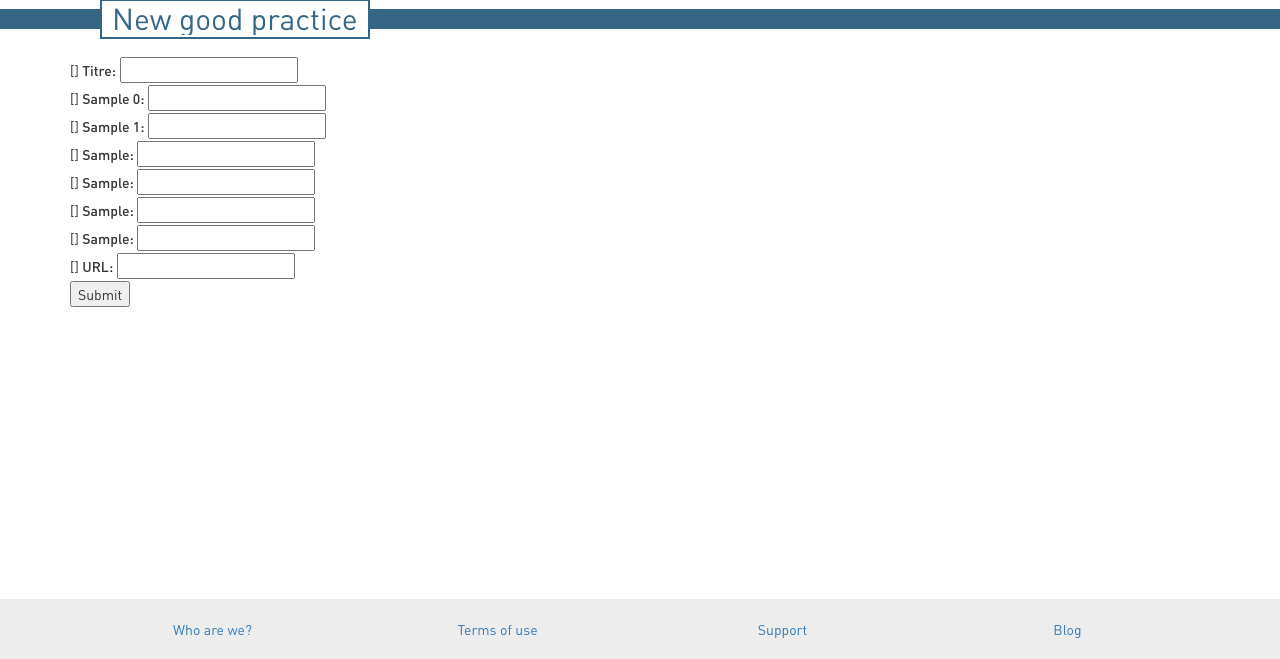
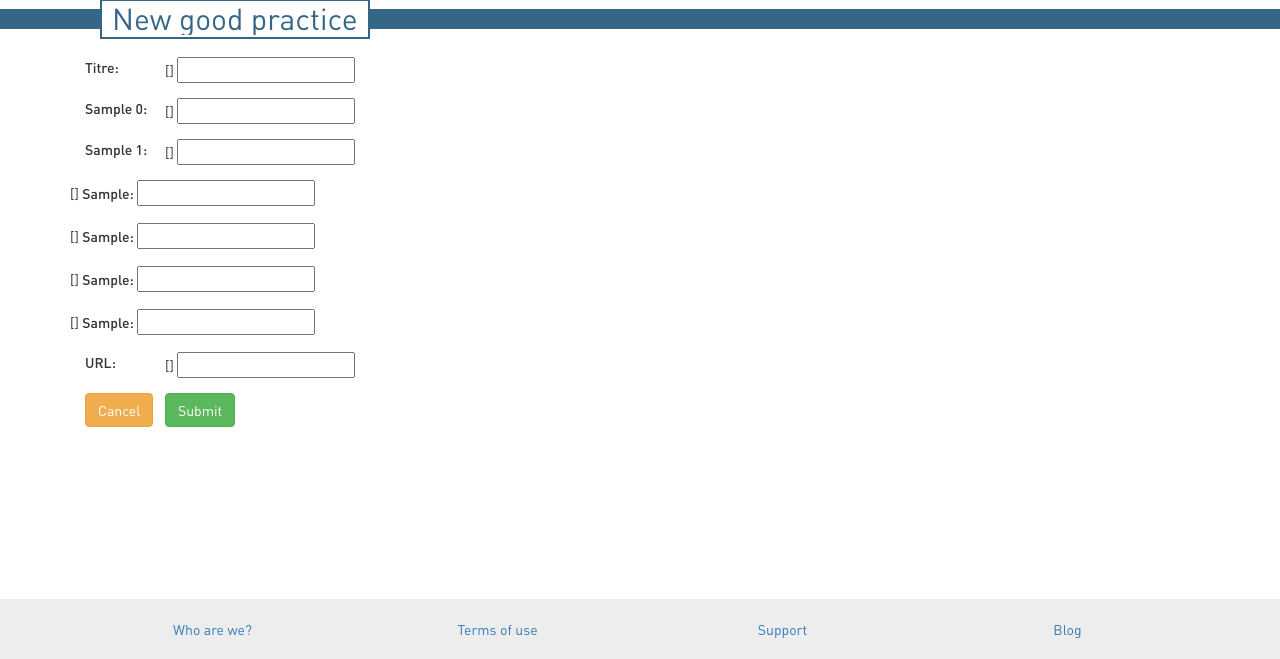
Before and after one commit to practishare/Practishare, a Django app: template practices/templates/practices/practice_form.html in a window 1280 px wide. Shown: the part 141-800 px from the top of the page. Run offline with Django 3.2, Linux system fonts and the light colour scheme; the template is opened without the code that fills it: most values are stand-ins (such as "Sample title", 1, 10 or a date in 2020); form fields are guessed from the names that the template uses; some libraries are stand-ins or nearby versions.

Commit message:
update: cancel button on forms

```diff
--- a/practices/templates/practices/practice_form.html
+++ b/practices/templates/practices/practice_form.html
@@ -8,47 +8,50 @@
 {{ form.non_field_errors }}
 <form action="" method="post">
     {% csrf_token %}
-    <div class="fieldWrapper">
+    <div class="fieldWrapper form-group">
         {{ form.subject.errors }}
-        <label for="{{ form.title.id_for_label }}">Titre:</label>
+        <label class="col-xs-1" for="{{ form.title.id_for_label }}">Titre:</label>
         {{ form.title }}
     </div>
-    <div class="fieldWrapper">
+    <div class="fieldWrapper form-group">
         {{ form.axis1.errors }}
-        <label for="{{ form.axis1.id_for_label }}">{{subject.axis_set.all.0.title}}:</label>
+        <label class="col-xs-1" for="{{ form.axis1.id_for_label }}">{{subject.axis_set.all.0.title}}:</label>
         {{ form.axis1 }}
     </div>
-    <div class="fieldWrapper">
+    <div class="fieldWrapper form-group">
         {{ form.axis2.errors }}
-        <label for="{{ form.axis2.id_for_label }}">{{subject.axis_set.all.1.title}}:</label>
+        <label class="col-xs-1" for="{{ form.axis2.id_for_label }}">{{subject.axis_set.all.1.title}}:</label>
         {{ form.axis2 }}
     </div>
 
-    <div class="fieldWrapper">
+    <div class="fieldWrapper form-group">
         {{ form.field1.errors }}
         <label for="{{ form.field1.id_for_label }}">{{subject.field1}}:</label>
         {{ form.field1 }}
     </div>
-    <div class="fieldWrapper">
+    <div class="fieldWrapper form-group">
         {{ form.field2.errors }}
         <label for="{{ form.field2.id_for_label }}">{{subject.field2}}:</label>
         {{ form.field2 }}
     </div>
-    <div class="fieldWrapper">
+    <div class="fieldWrapper form-group">
         {{ form.field3.errors }}
         <label for="{{ form.field3.id_for_label }}">{{subject.field3}}:</label>
         {{ form.field3 }}
     </div>
-    <div class="fieldWrapper">
+    <div class="fieldWrapper form-group">
         {{ form.field4.errors }}
         <label for="{{ form.field4.id_for_label }}">{{subject.field4}}:</label>
         {{ form.field4 }}
     </div>
-    <div class="fieldWrapper">
+    <div class="fieldWrapper form-group">
         {{ form.url.errors }}
-        <label for="{{ form.url.id_for_label }}">{% trans "URL" %}:</label>
+        <label class="col-xs-1" for="{{ form.url.id_for_label }}">{% trans "URL" %}:</label>
         {{ form.url }}
     </div>
-    <input type="submit" value="{% trans 'Submit' %}" />
+    <div class="col-xs-1">
+        <button class="btn btn-warning" onclick="window.history.back();return false">{% trans 'Cancel' %}</button>
+    </div>
+    <input class="btn btn-success" type="submit" value="{% trans 'Submit' %}" />
 </form>
 {% endblock %}
```
